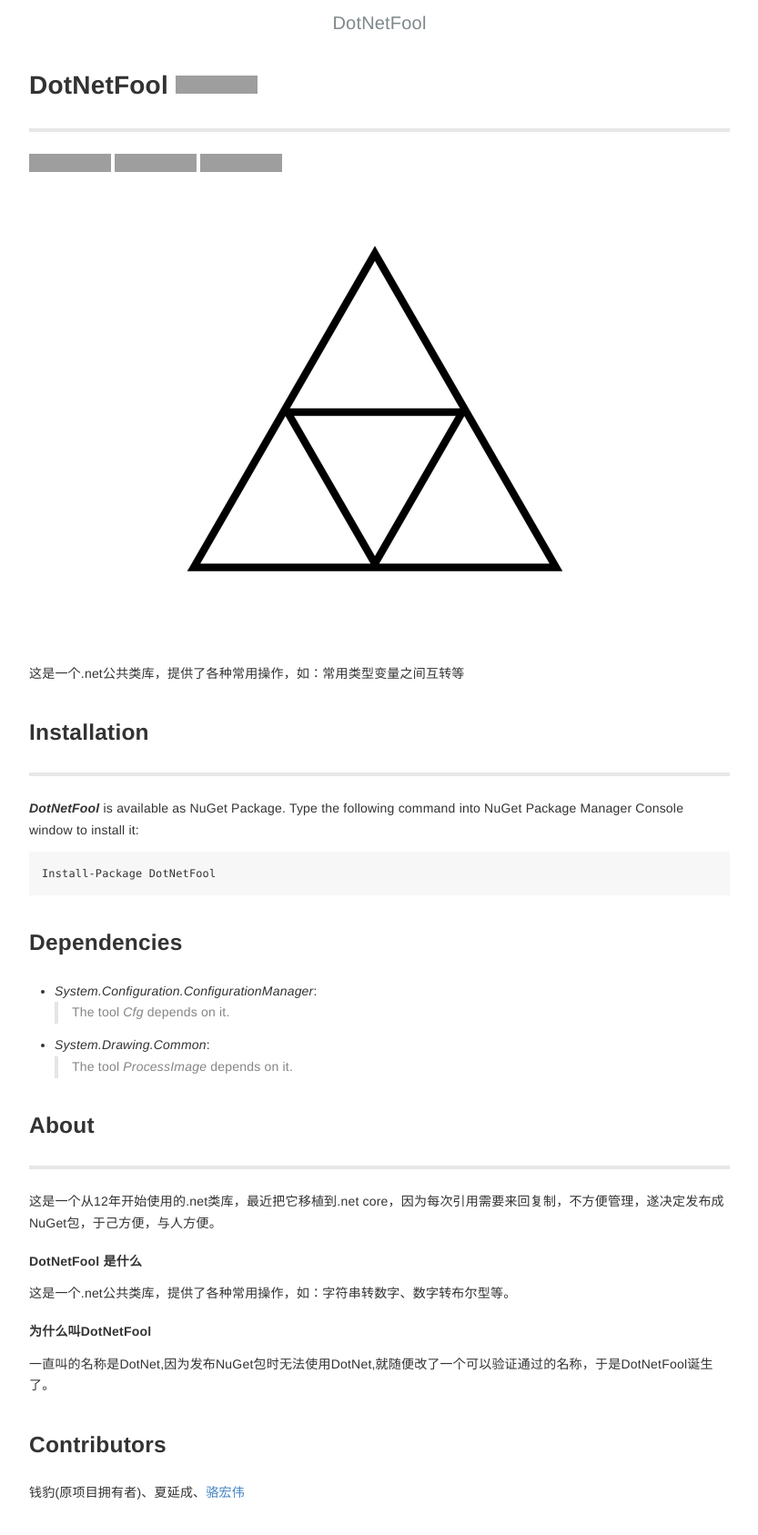
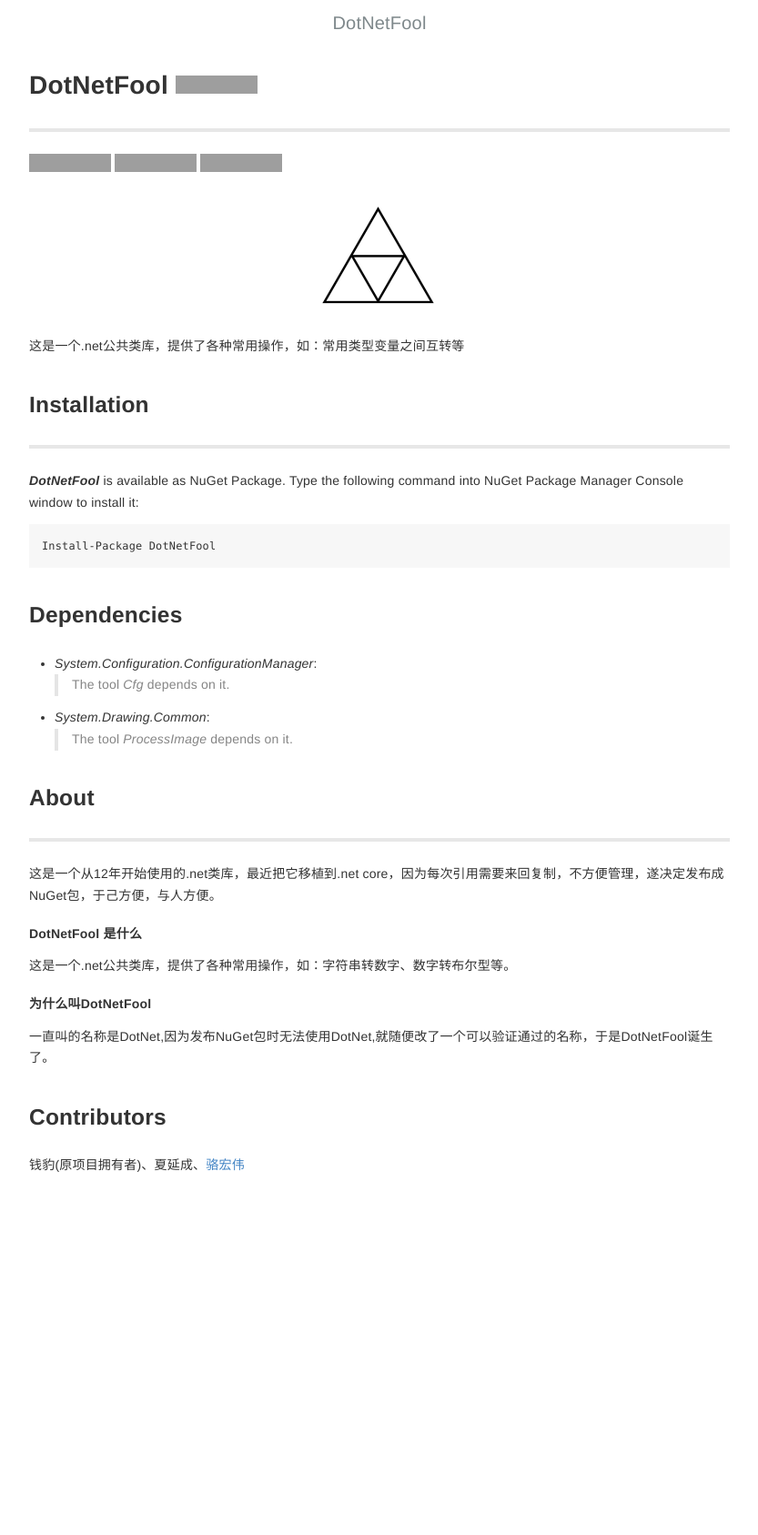
Before and after one commit to lhwsa2010/DotNet, a Jekyll site: the page built from docs/index.md, in a window 1280 px wide. Shown: the top 1687 px of the page at 91% size, without its empty margins (223-1056 px from the left). Built offline with Jekyll 4.4.1, drawn with Linux system fonts in a browser that asks for light colours; our own code applies the rules of GitHub Pages for plain Markdown files; grey boxes are pictures that could not be loaded.

Commit message:
update something

```diff
--- a/docs/index.md
+++ b/docs/index.md
@@ -13,7 +13,7 @@
 [![Nuget](https://img.shields.io/nuget/v/dotnetfool)](https://www.nuget.org/packages/DotNetFool)
 
 <div align=center>
-<img src="https://github.com/lhwsa2010/DotNet/blob/main/logo.png">
+<img src="{{site.baseurl}}/gitbook/images/apple-touch-icon-precomposed-152.png">
 </div>
 
 这是一个.net公共类库，提供了各种常用操作，如：常用类型变量之间互转等
```
Also changed, not shown: README.md.
